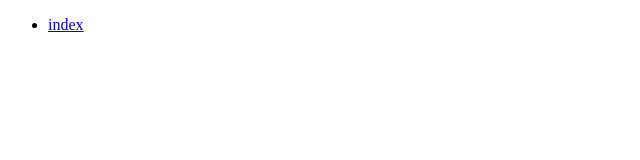
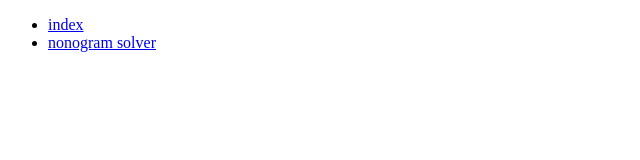
Before and after one commit to SOBEX/sobex.github.io, a plain HTML site: page index.html in a window 1280 px wide. Shown: the whole page, without its empty margins (0-640 px from the left). Drawn offline with Linux system fonts and the light colour scheme.

Commit message:
Update index.html with nonogram-solver.html

```diff
--- a/index.html
+++ b/index.html
@@ -5,6 +5,7 @@
   <body>
     <ul>
       <li><a href="index.html">index</a></li>
+      <li><a href="nonogram-solver.html">nonogram solver</a></li>
     </ul>
   </body>
 </html>
```
